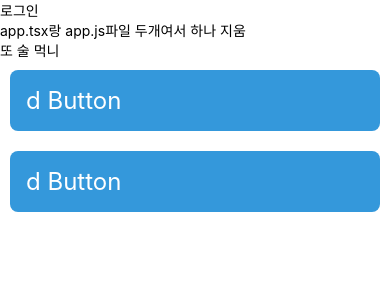
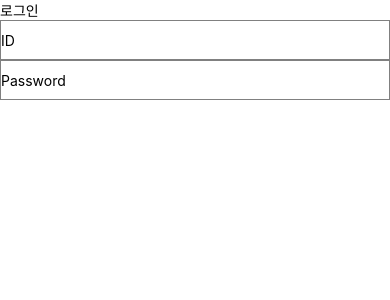
Before and after one commit to dudcks5477/Capstone_partypeople, a React Native app in the folder Frontend/: screen / in a window 390 px wide. Shown: the top 300 px of the page. Built offline with nearby package versions, Linux system fonts and the light colour scheme.

Commit message:
First page

```diff
--- a/Frontend/App.js
+++ b/Frontend/App.js
@@ -1,29 +1,27 @@
 import React from 'react';
 import {TouchableOpacity, Text, View} from 'react-native';
+import {ScrollView, TextInput} from 'react-native';
 const App = () => {
   return (
-    <View>
+    <ScrollView>
       <Text>로그인</Text>
-      <Text>app.tsx랑 app.js파일 두개여서 하나 지움</Text>
-      <Text>또 술 먹니</Text>
-      <MyButton />
-      <MyButton />
-    </View>
-  );
-};
-
-const MyButton = () => {
-  return (
-    <TouchableOpacity
-      style={{
-        backgroundColor: '#3498db',
-        padding: 16,
-        margin: 10,
-        borderRadius: 8,
-      }}
-      onPress={() => alert('Click!!!')}>
-      <Text style={{color: 'white', fontSize: 24}}>d Button</Text>
-    </TouchableOpacity>
+      <TextInput
+        style={{
+          height: 40,
+          borderColor: 'gray',
+          borderWidth: 1,
+        }}
+        defaultValue="ID"
+      />
+      <TextInput
+        style={{
+          height: 40,
+          borderColor: 'gray',
+          borderWidth: 1,
+        }}
+        defaultValue="Password"
+      />
+    </ScrollView>
   );
 };
 export default App;
```
